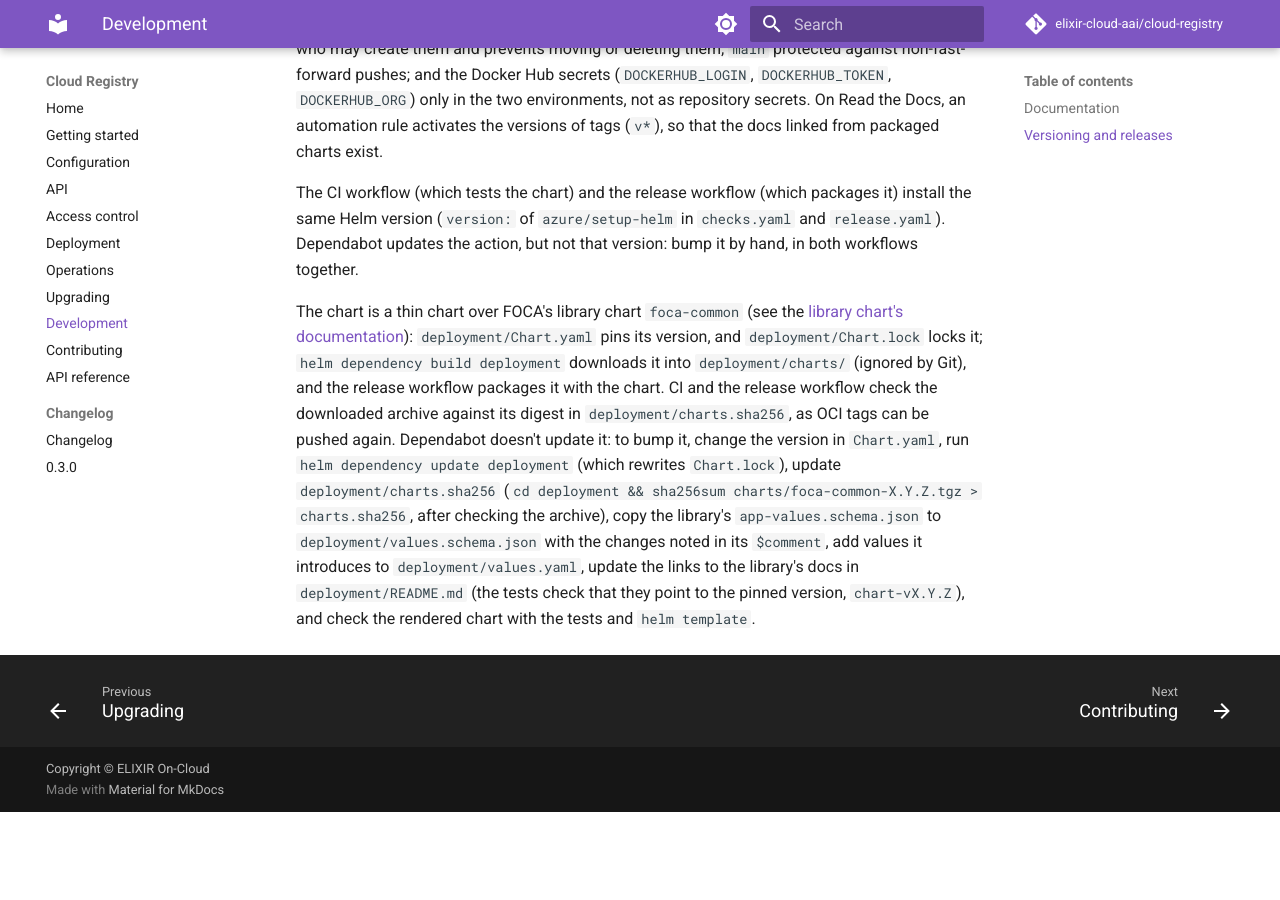
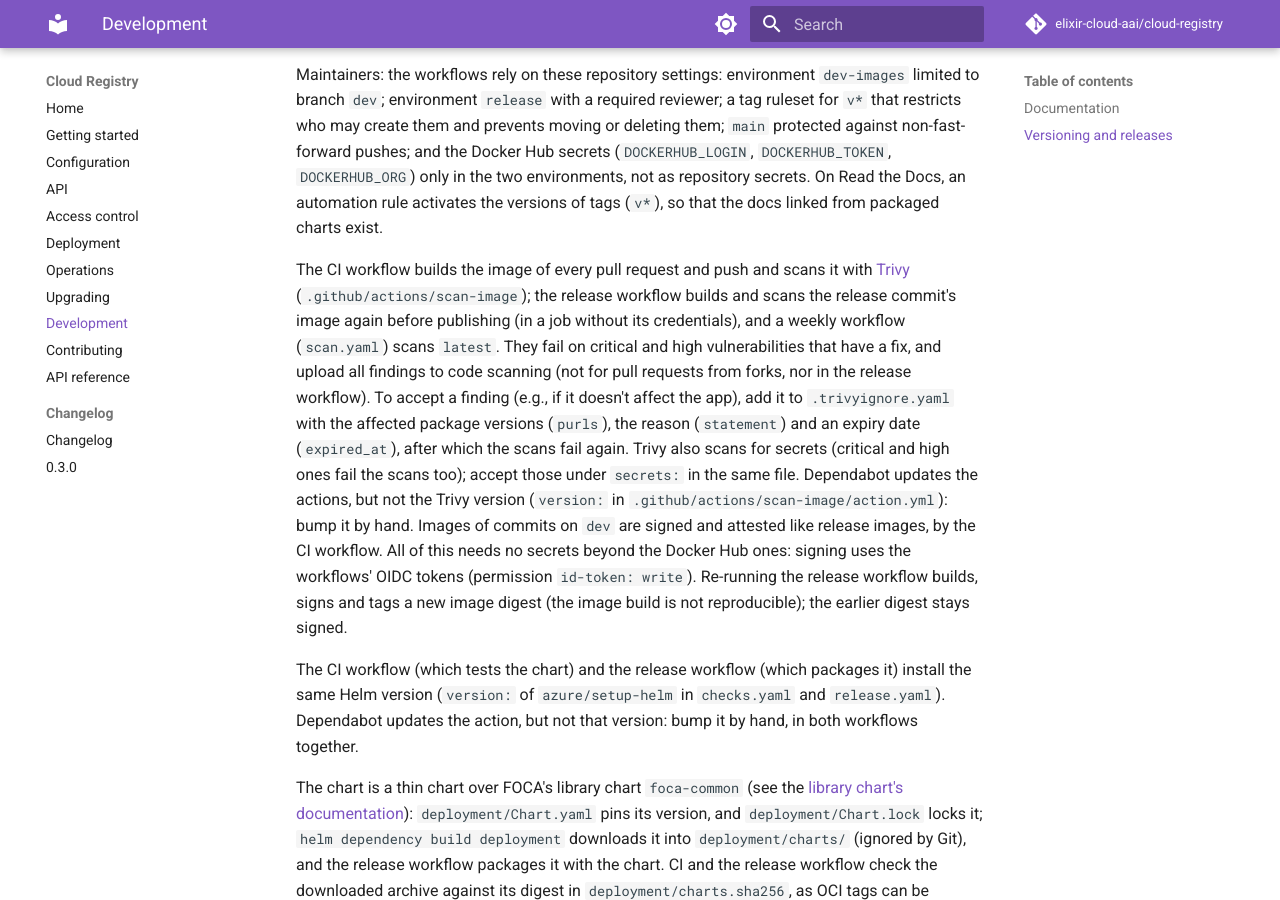
Before and after one commit to elixir-cloud-aai/cloud-registry, an MkDocs documentation site: the page built from docs/development.md, in a window 1280 px wide and 900 px high, scrolled down 2920 px. Built offline with MkDocs 1.6.1 and Material for MkDocs 9.7.7, drawn with Linux system fonts in a browser that asks for light colours; comment, search, counter and statistics services are not loaded; before the commit the page ends 3732 px from its top, so only the background shows below that; some of the changed text lies outside the part shown.

Commit message:
ci: attest, sign and scan published images (#181)
Co-authored-by: Claude Opus 5.5 <noreply@anthropic.com>

````diff
--- /dev/null
+++ b/.trivyignore.yaml
@@ -0,0 +1,38 @@
+# Vulnerabilities accepted in the Docker image (`Dockerfile`), which the
+# scans in CI (`.github/actions/scan-image`) ignore: each with the reason
+# (`statement`) and an expiry date (`expired_at`), after which Trivy reports
+# it again, so that the decision is reviewed. Limit entries to the affected
+# package versions (`purls`), so that other packages with the same
+# vulnerability are still reported. Example:
+#
+#   vulnerabilities:
+#     - id: CVE-2026-12345
+#       purls: ["pkg:pypi/example@1.2.3"]
+#       statement: Only in the test extra, which the image does not install
+#       expired_at: 2027-01-31
+#
+# See https://trivy.dev/latest/docs/configuration/filtering/#trivyignoreyaml
+vulnerabilities:
+  # Copies vendored by pip (listed in its SBOM, `pip-*.dist-info/sboms/`) of
+  # the base image (Python's), used only when pip runs (to install the app's
+  # dependencies at build time), not by the app; the installed packages are
+  # separate (urllib3 2.8.0 on 2026-10-22). pip 26.2.2, the latest release on
+  # 2026-10-22, still vendors these versions. Trivy reports the vendored
+  # copies without a path, so the entries can't be limited with `paths`; they
+  # would also hide these versions if installed normally
+  - id: CVE-2025-47273
+    purls: ["pkg:pypi/setuptools@70.3.0"]
+    statement: Vendored by pip, not used by the app (path traversal in PackageIndex, which pip doesn't use)
+    expired_at: 2027-01-31
+  - id: CVE-2026-97687
+    purls: ["pkg:pypi/urllib3@2.7.0"]
+    statement: Vendored by pip, not used by the app (pip only runs at build time)
+    expired_at: 2027-01-31
+  - id: CVE-2026-97689
+    purls: ["pkg:pypi/urllib3@2.7.0"]
+    statement: Vendored by pip, not used by the app (pip only runs at build time)
+    expired_at: 2027-01-31
+  - id: GHSA-6v7p-g79w-8964
+    purls: ["pkg:pypi/msgpack@1.1.2"]
+    statement: Vendored by pip, not used by the app (pip only runs at build time)
+    expired_at: 2027-01-31
--- a/docs/development.md
+++ b/docs/development.md
@@ -125,9 +125,13 @@ files on branch `dev` point to the release (`/en/vX.Y.Z/`, `blob/vX.Y.Z/`);
 the release fails if any link to a version that moves is left
 (`scripts/chart_readme.py`). The README in the repository is unchanged.
 After approval in the `release` environment, it builds
-the image, checks that the app reports the release version, pushes exactly
-that image tagged `X.Y.Z` (and `latest`, if it is the highest stable release
-on `main`), and creates a GitHub release with the chart (`.tgz`) and the
+the image and pushes it by digest (untagged, with SBOM and provenance
+attestations), checks that the app reports the release version, attests
+its build provenance and signs it (see [Verifying
+images and charts](operations.md#verifying-images-and-charts)), tags exactly
+that image `X.Y.Z` (and `latest`, if it is the highest stable release on
+`main`), attests and signs the chart, and creates a GitHub release with the
+chart (`.tgz`), its Sigstore bundle (`.tgz.sigstore.json`) and the
 notes in `docs/releases/X.Y.Z.md` (for pre-releases, e.g., `X.Y.Zrc1.md`),
 or, if there are none, notes generated from the merged pull requests. Curated
 notes are published as written, so the release workflow fails if they contain
@@ -163,6 +167,26 @@ pushes; and the Docker Hub secrets (`DOCKERHUB_LOGIN`, `DOCKERHUB_TOKEN`,
 On Read the Docs, an automation rule activates the versions of tags (`v*`),
 so that the docs linked from packaged charts exist.
 
+The CI workflow builds the image of every pull request and push and scans
+it with [Trivy](https://trivy.dev/) (`.github/actions/scan-image`); the
+release workflow builds and scans the release commit's image again before
+publishing (in a job without its credentials), and a weekly workflow
+(`scan.yaml`) scans `latest`. They fail on critical and high
+vulnerabilities that have a fix, and upload all findings to code scanning
+(not for pull requests from forks, nor in the release workflow). To accept
+a finding (e.g., if it doesn't affect the app), add it to `.trivyignore.yaml`
+with the affected package versions (`purls`), the reason (`statement`) and an
+expiry date (`expired_at`), after which the scans fail again. Trivy also
+scans for secrets (critical and high ones fail the scans too); accept those
+under `secrets:` in the same file. Dependabot
+updates the actions, but not the Trivy version (`version:` in
+`.github/actions/scan-image/action.yml`): bump it by hand. Images of
+commits on `dev` are signed and attested like release images, by the CI
+workflow. All of this needs no secrets beyond the Docker Hub ones: signing
+uses the workflows' OIDC tokens (permission `id-token: write`). Re-running
+the release workflow builds, signs and tags a new image digest (the image
+build is not reproducible); the earlier digest stays signed.
+
 The CI workflow (which tests the chart) and the release workflow (which
 packages it) install the same Helm version (`version:` of `azure/setup-helm`
 in `checks.yaml` and `release.yaml`). Dependabot updates the action, but not
--- a/docs/operations.md
+++ b/docs/operations.md
@@ -3,7 +3,8 @@
 Tasks of the admins of a deployment (see [Admins](access-control.md#admins))
 and the logs that record them. Admins also [verify
 services](api.md#verified-services) and resolve conflicts over [duplicate
-services](api.md#duplicate-services).
+services](api.md#duplicate-services). Before deploying, operators can
+[verify the images and charts](#verifying-images-and-charts).
 
 ## Audit logs
 
@@ -51,3 +52,62 @@ the API are stored in the database. The API is served like the registry's
 endpoints (e.g., the Helm chart's Ingress routes all paths); to keep it off
 the internet, route only `/ga4gh/registry/v1/` through a reverse proxy (see
 [Ingress](deployment.md#ingress) for the Helm chart).
+
+## Verifying images and charts
+
+From version 0.3.0 on, images on Docker Hub (`elixircloud/cloud-registry`)
+are built by this repository's workflows on GitHub Actions, with an SBOM and
+the build provenance attached as attestations, a [GitHub artifact
+attestation](https://docs.github.com/en/actions/concepts/security/artifact-attestations)
+of their provenance, and a keyless [Sigstore](https://www.sigstore.dev/)
+signature. To check that an image was built by the release workflow, run
+(with the [GitHub CLI](https://cli.github.com/) or
+[cosign](https://docs.sigstore.dev/cosign/system_config/installation/) 3 or
+later, which reads the signatures in the Sigstore bundle format):
+
+```bash
+gh attestation verify oci://docker.io/elixircloud/cloud-registry:0.3.0 \
+    --repo elixir-cloud-aai/cloud-registry \
+    --signer-workflow elixir-cloud-aai/cloud-registry/.github/workflows/release.yaml
+cosign verify docker.io/elixircloud/cloud-registry:0.3.0 \
+    --certificate-oidc-issuer https://token.actions.githubusercontent.com \
+    --certificate-identity https://github.com/elixir-cloud-aai/cloud-registry/.github/workflows/release.yaml@refs/tags/v0.3.0
+```
+
+Replace `0.3.0` with the version to verify. Images of commits on `dev`
+(`dev`, `sha-<commit>`) are signed and attested by the CI workflow instead:
+use `--signer-workflow
+elixir-cloud-aai/cloud-registry/.github/workflows/checks.yaml` and
+`--certificate-identity
+https://github.com/elixir-cloud-aai/cloud-registry/.github/workflows/checks.yaml@refs/heads/dev`.
+To show an image's SBOM or
+provenance, run:
+
+```bash
+docker buildx imagetools inspect docker.io/elixircloud/cloud-registry:0.3.0 \
+    --format '{{ json .SBOM }}'
+docker buildx imagetools inspect docker.io/elixircloud/cloud-registry:0.3.0 \
+    --format '{{ json .Provenance }}'
+```
+
+The Helm chart attached to a release (`cloud-registry-0.3.0.tgz`) has a
+GitHub artifact attestation of its provenance and a Sigstore bundle with its
+signature (`cloud-registry-0.3.0.tgz.sigstore.json`, attached too):
+
+```bash
+gh release download v0.3.0 --repo elixir-cloud-aai/cloud-registry \
+    --pattern 'cloud-registry-0.3.0.tgz*'
+gh attestation verify cloud-registry-0.3.0.tgz \
+    --repo elixir-cloud-aai/cloud-registry \
+    --signer-workflow elixir-cloud-aai/cloud-registry/.github/workflows/release.yaml
+cosign verify-blob cloud-registry-0.3.0.tgz \
+    --bundle cloud-registry-0.3.0.tgz.sigstore.json \
+    --certificate-oidc-issuer https://token.actions.githubusercontent.com \
+    --certificate-identity https://github.com/elixir-cloud-aai/cloud-registry/.github/workflows/release.yaml@refs/tags/v0.3.0
+```
+
+Images are scanned for known vulnerabilities with
+[Trivy](https://trivy.dev/) in CI and again before a release is published
+(both fail on fixable critical and high vulnerabilities), and the `latest`
+image weekly; the maintainers see the results in the repository's
+code scanning alerts.
````
Also changed, not shown: docs/index.md (+2 -1 lines), docs/releases/0.3.0.md (+8 -0 lines), 5 other files.
